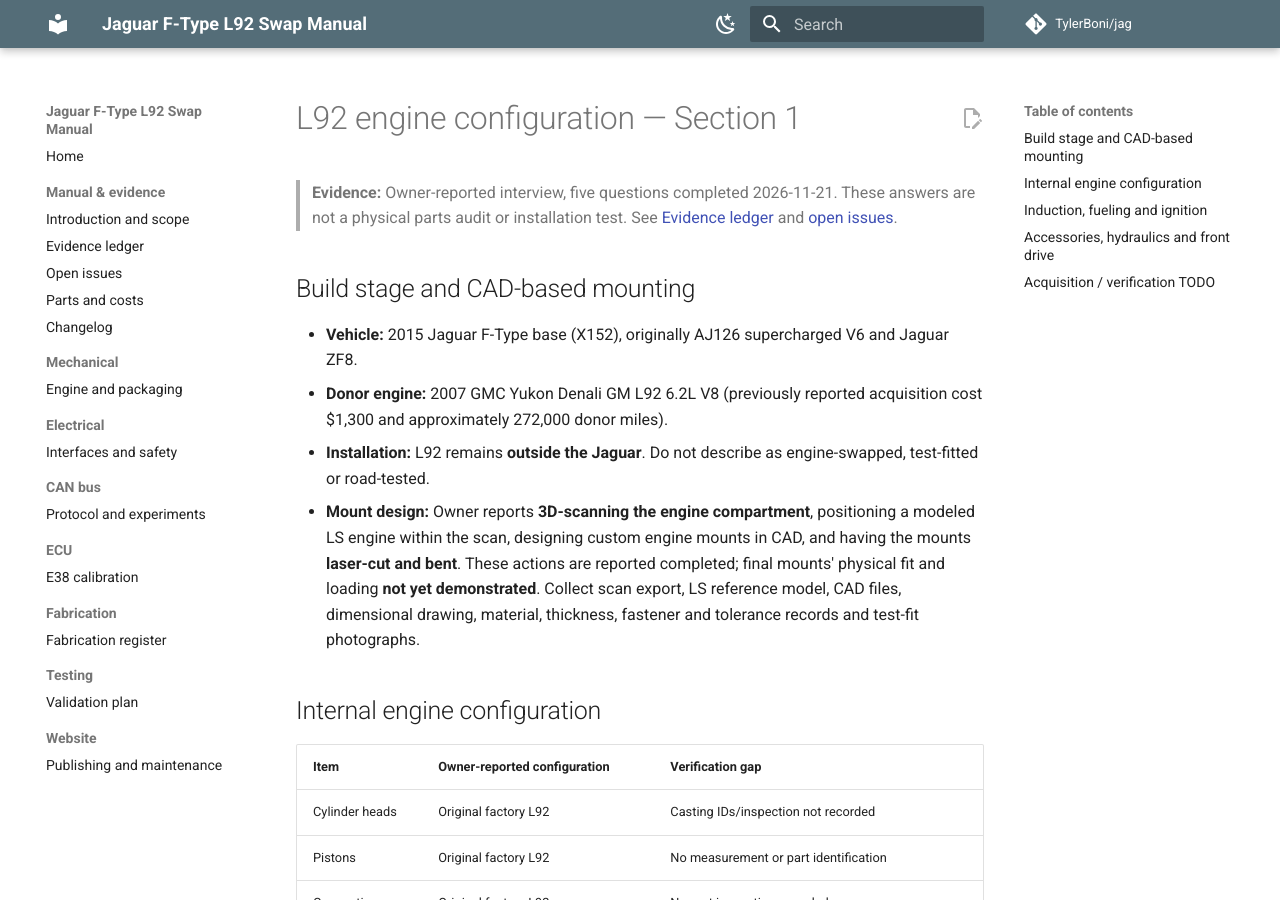
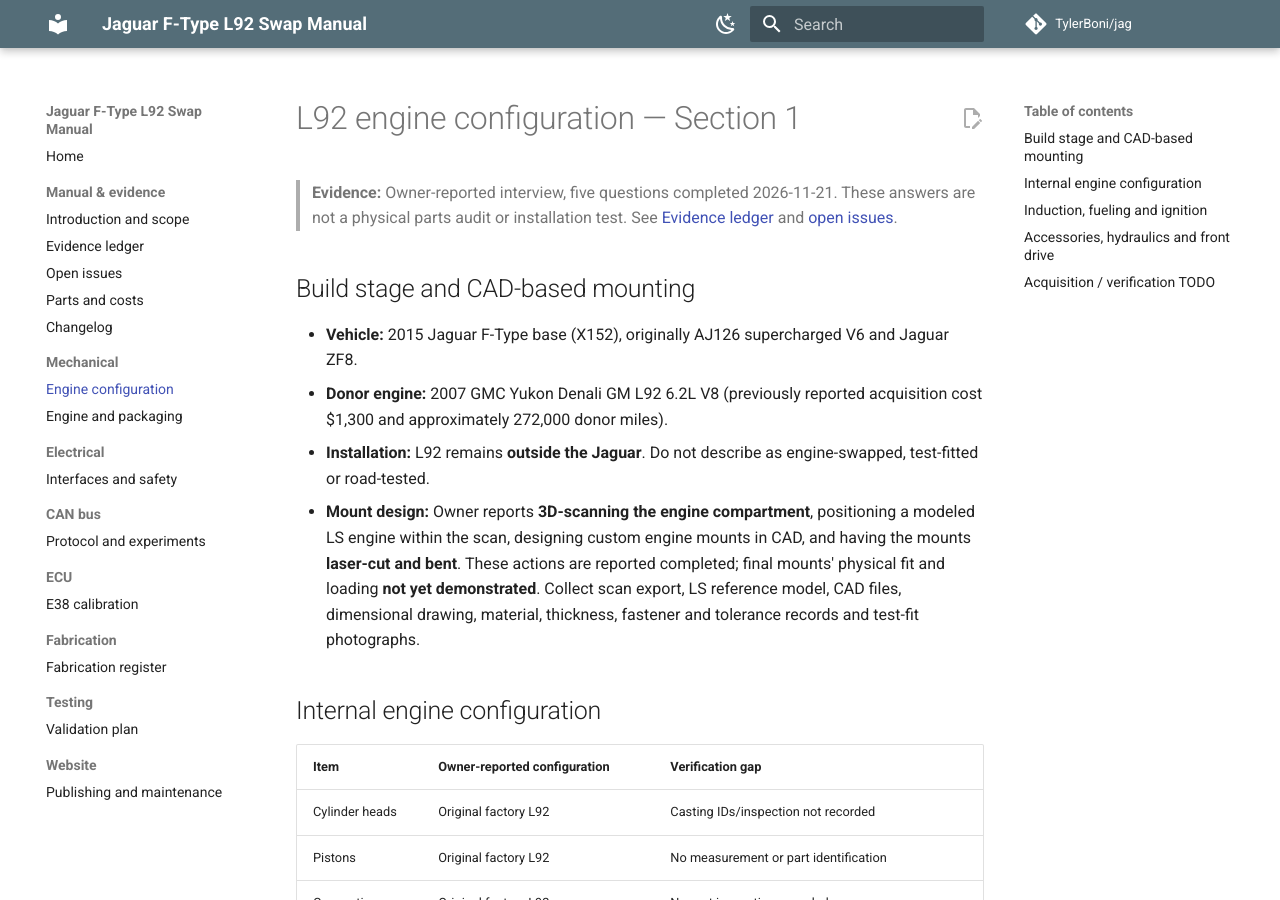
Before and after one commit to TylerBoni/jag, an MkDocs documentation site: the page built from build-manual/docs/mechanical/engine-configuration.md, in a window 1280 px wide and 900 px high. Built offline with MkDocs 1.6.1 and Material for MkDocs 9.7.7, drawn with Linux system fonts in a browser that asks for light colours; comment, search, counter and statistics services are not loaded.

```diff
--- a/mkdocs.yml
+++ b/mkdocs.yml
@@ -60,6 +60,7 @@ nav:
       - Parts and costs: PARTS.md
       - Changelog: CHANGELOG.md
   - Mechanical:
+      - Engine configuration: docs/mechanical/engine-configuration.md
       - Engine and packaging: docs/mechanical/engine-and-packaging.md
   - Electrical:
       - Interfaces and safety: docs/electrical/interfaces.md
```
